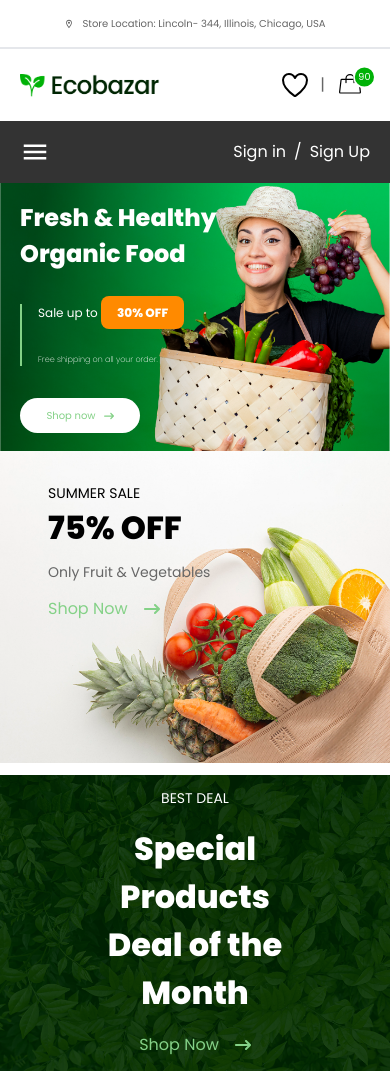
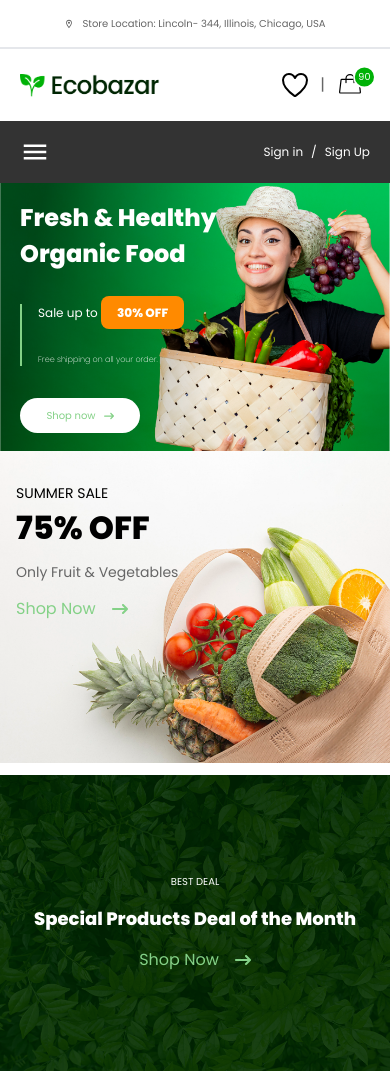
Before and after one commit to KodeNinj/Ecobazar, a Next.js app: page / in a window 390 px wide. Built offline with nearby package versions, Linux system fonts and the light colour scheme.

Commit message:
updated responsivess

```diff
--- a/src/components/Hero.tsx
+++ b/src/components/Hero.tsx
@@ -46,7 +46,7 @@ const Hero = () => {
 							alt="hero img 1"
 							className="h-[37vh] w-full object-cover  lg:rounded-lg "
 						/>
-						<div className="text absolute left-[32px] z-10 top-[32px] px-[16px]">
+						<div className="text absolute lg:left-[32px] z-10 top-[32px] px-[16px] ">
 							<p className="text-[14px] ">SUMMER SALE</p>
 							<h3 className="text-[32px] font-bold mb-[10px]">75% OFF</h3>
 							<p className="text-[14px] mb-[14px] text-[var(--lighttext)]">
@@ -71,8 +71,10 @@ const Hero = () => {
 							className="h-[35vh] w-full object-cover lg:rounded-lg"
 						/>
 						<div className="text absolute z-10 top-0 text-white flex flex-col items-center justify-center h-full w-full">
-							<p className="text-[14px] ">BEST DEAL</p>
-							<h3 className="font-bold  text-[32px] w-[50%] text-center my-[16px]">
+							<p className="lg:text-[14px] md:text-[12px] text-[10px] ">
+								BEST DEAL
+							</p>
+							<h3 className="font-bold  lg:text-[24px] md:text-[20px] text-[18px] md:w-[50%]  w-full text-center my-[16px]">
 								Special Products Deal of the Month
 							</h3>
 							<a
--- a/src/components/Navbar.tsx
+++ b/src/components/Navbar.tsx
@@ -129,7 +129,7 @@ const NavBar = () => {
 					<FaPhoneVolume />
 					(219) 555-0114
 				</div>
-				<div className="logSign flex  items-center gap-2 cursor-pointer  lg:hidden text-white">
+				<div className="logSign flex  items-center gap-2 cursor-pointer  lg:hidden text-white text-[12px]">
 					<p className="hover:text-[var(--Primary)]">Sign in</p>
 					<span>/</span>
 					<p className="hover:text-[var(--Primary)]">Sign Up</p>
```
